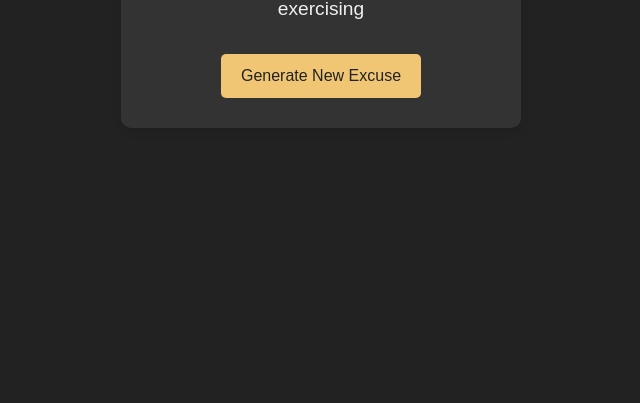
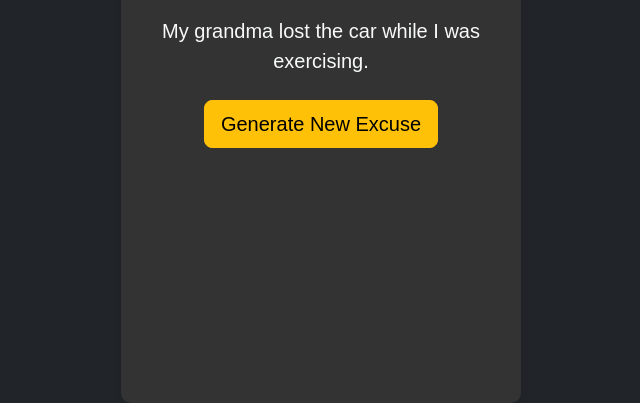
Before and after one commit to phoenixgabba/Excuse-Generator, a website built with Vite: page index.html in a window 1280 px wide. Shown: the part 397-800 px from the top of the page, without its empty margins (319-959 px from the left). Built offline with nearby package versions, Linux system fonts and the light colour scheme; a small style sheet from the web is missing.

Commit message:
cambios en todos los archivos

```diff
--- a/app.js
+++ b/app.js
@@ -1,28 +1,63 @@
 window.onload = function () {
-  const who = ["The dog", "My grandma", "The mailman", "My bird"];
-  const action = ["ate", "peed", "crushed", "broke"];
-  const what = ["my homework", "my phone", "the car"];
+  // Define las personas, animales o entidades que podrían estar involucradas en la excusa
+  const who = [
+    "The dog",
+    "My grandma",
+    "The mailman",
+    "My bird",
+    "My little brother",
+    "The neighbor"
+  ];
+
+  // Define las acciones que estas personas o animales podrían hacer
+  const action = [
+    "ate",
+    "spilled on",
+    "accidentally stepped on",
+    "knocked over",
+    "broke",
+    "lost"
+  ];
+
+  // Define qué objetos o cosas fueron afectadas
+  const what = [
+    "my homework",
+    "my phone",
+    "the car",
+    "my favorite book",
+    "my glasses",
+    "the computer"
+  ];
+
+  // Define cuándo ocurrió el incidente (con acciones que tienen sentido en ese momento)
   const when = [
     "before the class",
-    "when I was sleeping",
+    "while I was taking a nap",
     "while I was exercising",
     "during my lunch",
-    "while I was praying"
+    "while I was in a meeting",
+    "when I was distracted"
   ];
 
   function generateExcuse() {
+    // Selecciona aleatoriamente los elementos de las excusas
     let randomWho = who[Math.floor(Math.random() * who.length)];
     let randomAction = action[Math.floor(Math.random() * action.length)];
     let randomWhat = what[Math.floor(Math.random() * what.length)];
     let randomWhen = when[Math.floor(Math.random() * when.length)];
 
-    let excuse = `${randomWho} ${randomAction} ${randomWhat} ${randomWhen}`;
+    // Crea la excusa con los elementos seleccionados
+    let excuse = `${randomWho} ${randomAction} ${randomWhat} ${randomWhen}.`;
+
+    // Imprime la excusa en la consola y en la página
     console.log("Excuse generated:", excuse);
     document.getElementById("excuse").innerText = excuse;
   }
 
+  // Genera una excusa al cargar la página
   generateExcuse();
 
+  // Genera una nueva excusa cuando se hace clic en el botón
   document.getElementById("generateButton").onclick = function () {
     console.log("Button clicked! Generating a new excuse...");
     generateExcuse();
--- a/index.html
+++ b/index.html
@@ -5,14 +5,14 @@
     <link rel="icon" href="./assets/img/4geeks.ico" />
     <meta name="viewport" content="width=device-width, initial-scale=1.0" />
     <title>Excuse Generator</title>
+    <link href="https://cdn.jsdelivr.net/npm/bootstrap@5.3.3/dist/css/bootstrap.min.css" rel="stylesheet" integrity="sha384-KyZXEJ0Sdbk+Jf6VbAikjcP7uEA9L7F+a29yC7yg6t0s4GH0XsFz8tFA5a7e9kGF" crossorigin="anonymous"/>
     <link rel="stylesheet" href="style.css" />
-    <link href="https://cdn.jsdelivr.net/npm/bootstrap@5.3.3/dist/css/bootstrap.min.css" rel="stylesheet" integrity="sha384-...tu-código..." crossorigin="anonymous"/>
   </head>
-  <body>
-    <div class="container">
-      <h1>My excuse is:</h1>
-      <p id="excuse"></p>
-      <button id="generateButton">Generate New Excuse</button>
+  <body class="bg-dark text-light">
+    <div class="container d-flex flex-column justify-content-center align-items-center min-vh-100">
+      <h1 class="display-4 text-warning mb-4">My excuse is:</h1>
+      <p id="excuse" class="lead mb-4"></p>
+      <button id="generateButton" class="btn btn-warning btn-lg">Generate New Excuse</button>
     </div>
 
     <script src="app.js"></script>
--- a/style.css
+++ b/style.css
@@ -1,5 +1,4 @@
-/* styles.css */
-
+/* Estilos globales */
 body {
   font-family: 'Arial', sans-serif;
   background-color: #222;
@@ -19,12 +18,19 @@ body {
   box-shadow: 0 4px 8px rgba(0, 0, 0, 0.1);
   max-width: 400px;
   width: 100%;
+  transition: box-shadow 0.3s ease;
+}
+
+/* Animación de la sombra en el contenedor */
+.container:hover {
+  box-shadow: 0 6px 12px rgba(0, 0, 0, 0.2);
 }
 
 h1 {
   font-size: 2em;
   color: #f0c674;
   margin-bottom: 20px;
+  text-transform: uppercase; /* Para hacer el texto más llamativo */
 }
 
 p {
@@ -35,18 +41,22 @@ p {
 button {
   background-color: #f0c674;
   color: #222;
-  font-size: 1em;
+  font-size: 1.1em;
   border: none;
-  padding: 10px 20px;
+  padding: 12px 24px;
   border-radius: 5px;
   cursor: pointer;
-  transition: background-color 0.3s ease;
+  transition: background-color 0.3s ease, transform 0.2s ease;
 }
 
+/* Efecto hover para el botón */
 button:hover {
   background-color: #d4a136;
+  transform: scale(1.05); /* Agrandar un poco el botón */
 }
 
+/* Efecto activo para el botón */
 button:active {
   background-color: #b07f2a;
+  transform: scale(1); /* Vuelve al tamaño original */
 }
```
